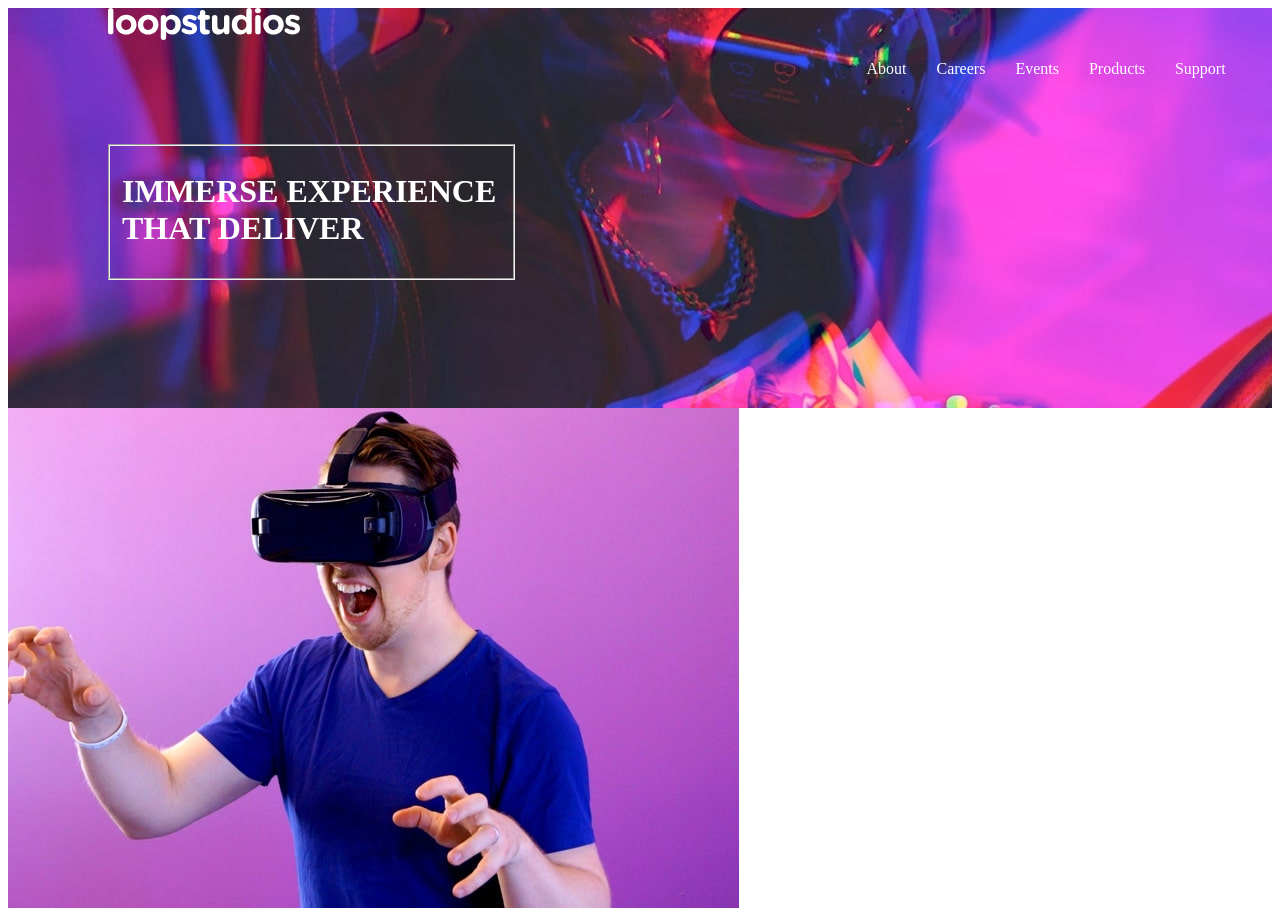
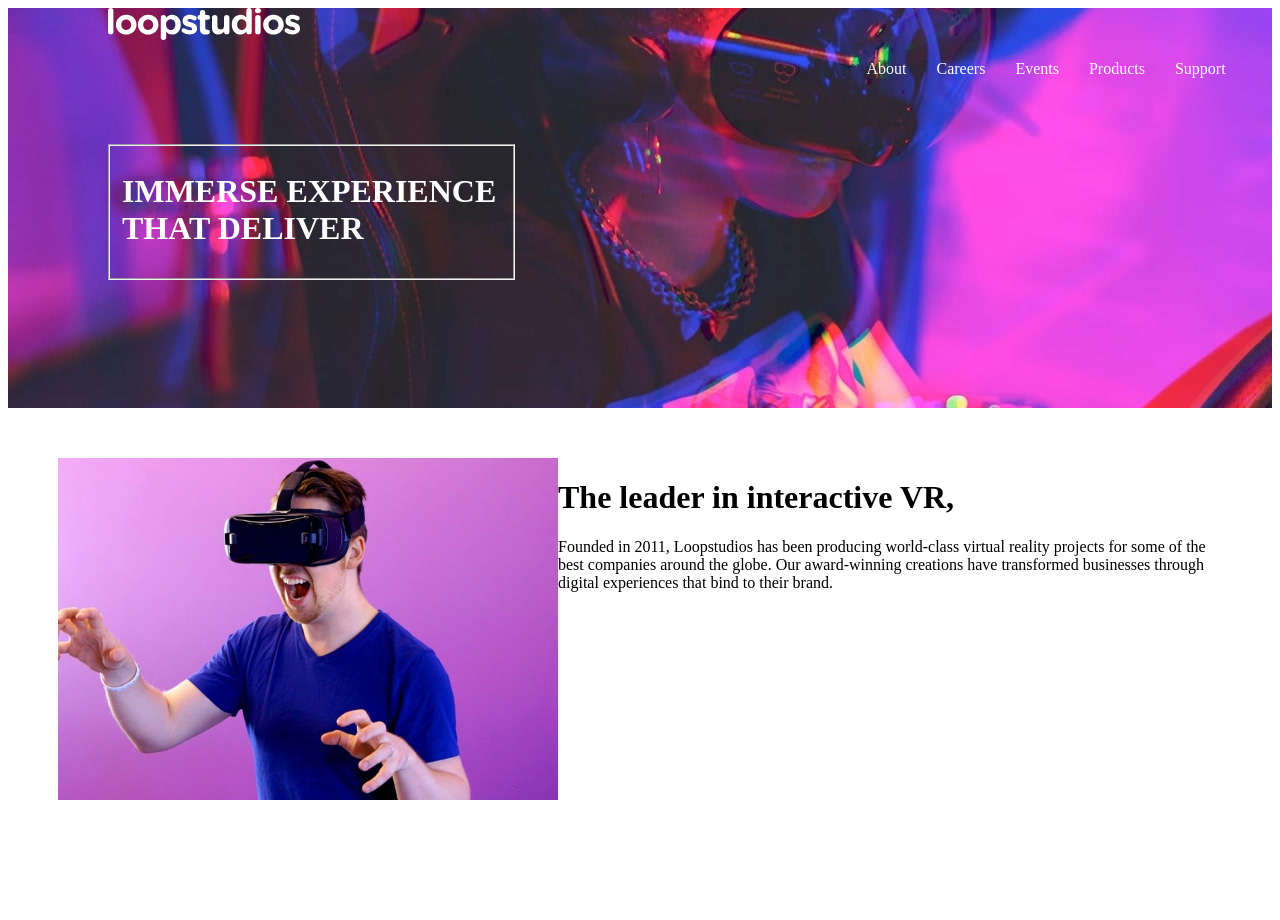
Before and after one commit to NerdsCube/loopstudios, a React (Create React App) app: page / in a window 1280 px wide. After the commit the page ends 854 px from the top, so only its background shows below. Built offline with nearby package versions, Linux system fonts and the light colour scheme.

Commit message:
update interactive component

```diff
--- a/src/components/Interactive.js
+++ b/src/components/Interactive.js
@@ -3,9 +3,12 @@ import interactive from '../images/desktop/image-interactive.jpg'
 
 function Interactive() {
     return (
-        <div>
-            <div><img src={interactive}/></div>
-            <div></div>
+        <div className="interactive">
+            <div><img className="inter-img" src={interactive}/></div>
+            <div className="sm">
+                <h1>The leader in interactive VR,</h1>
+                <p>Founded in 2011, Loopstudios has been producing world-class virtual reality projects for some of the best companies around the globe. Our award-winning creations have transformed businesses through digital experiences that bind to their brand.</p>
+            </div>
         </div>
     )
 }
--- a/src/style.css
+++ b/src/style.css
@@ -30,3 +30,17 @@ fieldset{
     color: #fff;
     margin-left: 100px;
 }
+
+.interactive{
+    margin: 50px;
+    display: flex;
+    flex-direction: row;
+}
+.interactive img{
+    width: 500px;
+}
+
+.interactive .sm{
+    background-color: #fff;
+
+}
```
